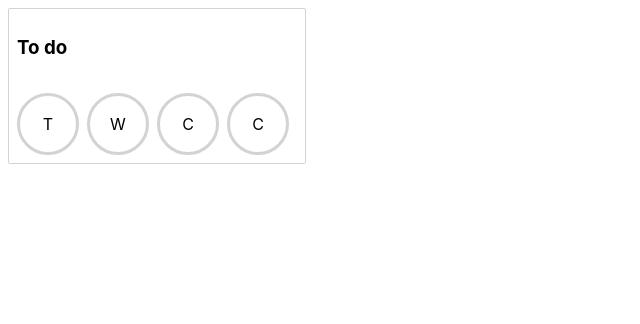
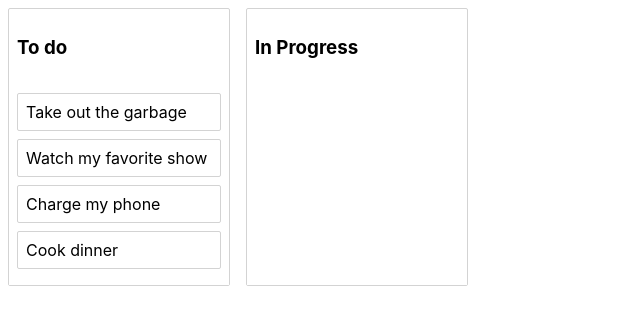
Before and after one commit to AdityaTarale/react-beautiful-dnd-todo-app, a React (Create React App) app: page / in a window 1280 px wide. Shown: the top 324 px of the page, without its empty margins (0-640 px from the left). Built offline with nearby package versions, Linux system fonts and the light colour scheme.

Commit message:
Reorder columns with rbdnd

```diff
--- a/src/App.js
+++ b/src/App.js
@@ -1,6 +1,6 @@
 import React, { useState } from "react";
 import styled from "styled-components";
-import { DragDropContext } from "react-beautiful-dnd";
+import { DragDropContext, Droppable } from "react-beautiful-dnd";
 import initialData from "./initial-data";
 import Column from "./components/Column";
 
@@ -10,16 +10,9 @@ const Container = styled.div`
 
 function App() {
   const [state, setState] = useState(initialData);
-  const [homeIndex, setHomeIndex] = useState(null);
-
-  const handleOnDragStart = (start) => {
-    const columnIndex = state.columnOrder.indexOf(start.source.droppableId);
-    setHomeIndex(columnIndex);
-  };
 
   const handleOnDragEnd = (result) => {
-    setHomeIndex(null);
-    const { destination, source, draggableId } = result;
+    const { destination, source, draggableId, type } = result;
     if (!destination) return;
     if (
       destination.droppableId === source.droppableId &&
@@ -27,6 +20,17 @@ function App() {
     )
       return;
 
+    if (type === "column") {
+      const newColumnOrder = Array.from(state.columnOrder);
+      newColumnOrder.splice(source.index, 1);
+      newColumnOrder.splice(destination.index, 0, draggableId);
+
+      const newState = { ...state, columnOrder: newColumnOrder };
+
+      setState(newState);
+    }
+
+    if (type === "task") {
       const start = state.columns[source.droppableId];
       const finish = state.columns[destination.droppableId];
 
@@ -77,30 +81,31 @@ function App() {
 
         setState(newState);
       }
+    }
   };
 
   return (
-    <DragDropContext
-      onDragStart={handleOnDragStart}
-      onDragEnd={handleOnDragEnd}
-    >
-      <Container>
+    <DragDropContext onDragEnd={handleOnDragEnd}>
+      <Droppable droppableId="all-columns" direction="horizontal" type="column">
+        {(provided) => (
+          <Container ref={provided.innerRef} {...provided.droppableProps}>
             {state.columnOrder.map((columnId, index) => {
               const column = state.columns[columnId];
               const tasks = column.taskIds.map((taskId) => state.tasks[taskId]);
-
-          const isDropDisabled = index < homeIndex;
 
               return (
                 <Column
                   key={column.id}
                   column={column}
                   tasks={tasks}
-              isDropDisabled={isDropDisabled}
+                  index={index}
                 />
               );
             })}
+            {provided.placeholder}
           </Container>
+        )}
+      </Droppable>
     </DragDropContext>
   );
 }
--- a/src/components/Column.js
+++ b/src/components/Column.js
@@ -1,15 +1,16 @@
 import React from "react";
 import styled from "styled-components";
-import { Droppable } from "react-beautiful-dnd";
+import { Droppable, Draggable } from "react-beautiful-dnd";
 import Task from "./Task";
 
 const Container = styled.div`
   margin: 8px;
   border: 1px solid lightgrey;
   border-radius: 2px;
-
+  width: 220px;
   display: flex;
   flex-direction: column;
+  background-color: #fff;
 `;
 const Title = styled.h3`
   padding: 8px;
@@ -17,16 +18,19 @@ const Title = styled.h3`
 const TaskList = styled.div`
   padding: 8px;
   transition: background-color 0.2s ease;
-  background-color: ${(props) => (props.isDraggingOver ? "skyblue" : "white")};
-
-  display: flex;
+  background-color: ${(props) =>
+    props.isDraggingOver ? "skyblue" : "inherit"};
+  flex-grow: 1;
+  min-height: 100px;
 `;
 
 const Column = (props) => {
   return (
-    <Container>
-      <Title>{props.column.title}</Title>
-      <Droppable droppableId={props.column.id} direction="horizontal">
+    <Draggable draggableId={props.column.id} index={props.index}>
+      {(provided) => (
+        <Container ref={provided.innerRef} {...provided.draggableProps}>
+          <Title {...provided.dragHandleProps}>{props.column.title}</Title>
+          <Droppable droppableId={props.column.id} type="task">
             {(provided, snapshot) => (
               <TaskList
                 ref={provided.innerRef}
@@ -41,6 +45,8 @@ const Column = (props) => {
             )}
           </Droppable>
         </Container>
+      )}
+    </Draggable>
   );
 };
 
--- a/src/components/Task.js
+++ b/src/components/Task.js
@@ -3,22 +3,11 @@ import styled from "styled-components";
 import { Draggable } from "react-beautiful-dnd";
 
 const Container = styled.div`
-  border: 3px solid lightgrey;
-  border-radius: 50%;
+  border: 1px solid lightgrey;
+  border-radius: 2px;
   padding: 8px;
-  margin-right: 8px;
+  margin-bottom: 8px;
   background-color: ${(props) => (props.isDragging ? "lightgreen" : "white")};
-  width: 40px;
-  height: 40px;
-
-  display: flex;
-  justify-content: center;
-  align-items: center;
-
-  &:focus {
-    outline: none;
-    border-color: red;
-  }
 `;
 
 const Task = (props) => {
@@ -31,7 +20,7 @@ const Task = (props) => {
           {...provided.dragHandleProps}
           isDragging={snapshot.isDragging}
         >
-          {props.task.content[0]}
+          {props.task.content}
         </Container>
       )}
     </Draggable>
--- a/src/initial-data.js
+++ b/src/initial-data.js
@@ -11,8 +11,13 @@ const initialData = {
       title: "To do",
       taskIds: ["task-1", "task-2", "task-3", "task-4"],
     },
+    "column-2": {
+      id: "column-2",
+      title: "In Progress",
+      taskIds: [],
+    },
   },
-  columnOrder: ["column-1"],
+  columnOrder: ["column-1", "column-2"],
 };
 
 export default initialData;
```
Lines whose indentation alone changed are shown as unchanged.
